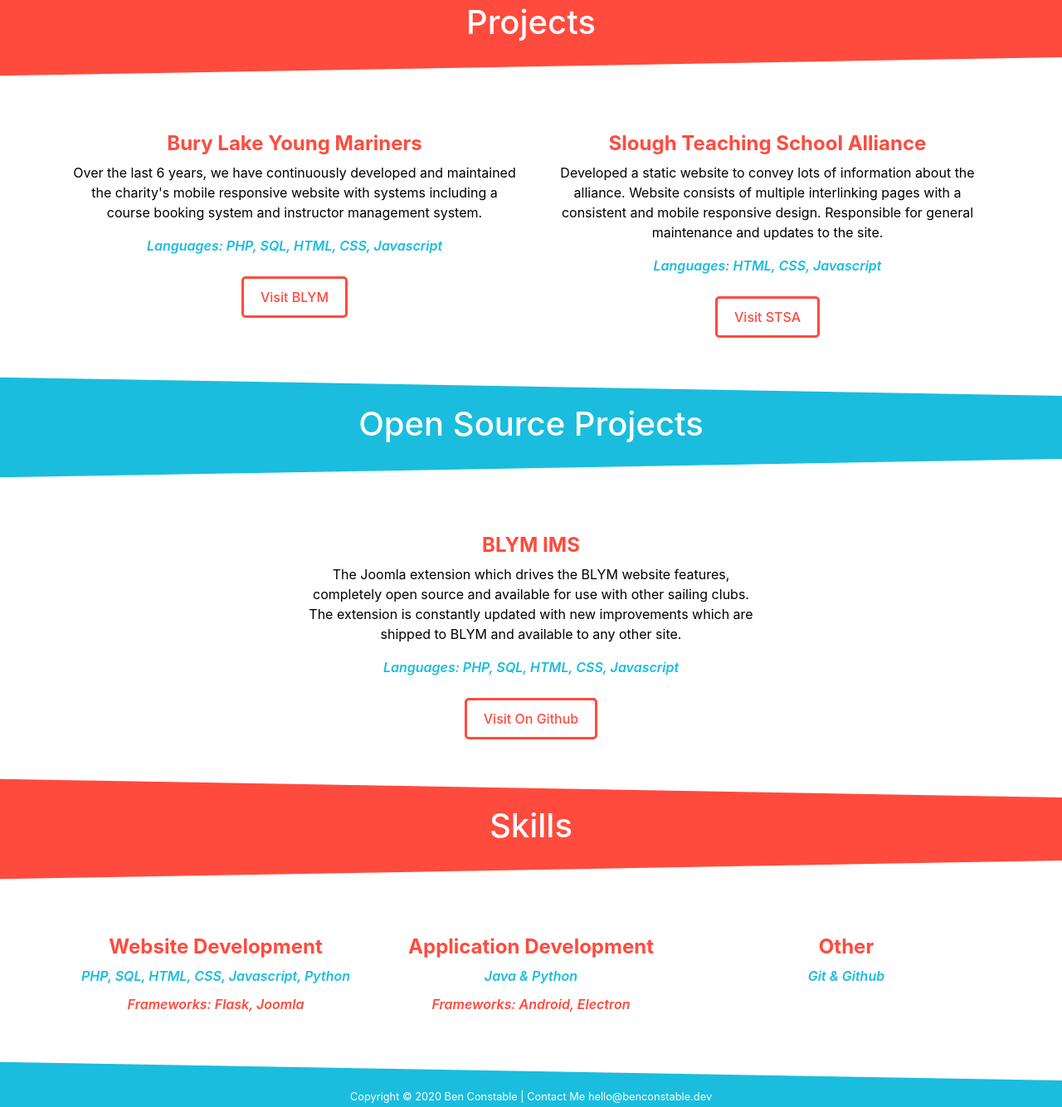
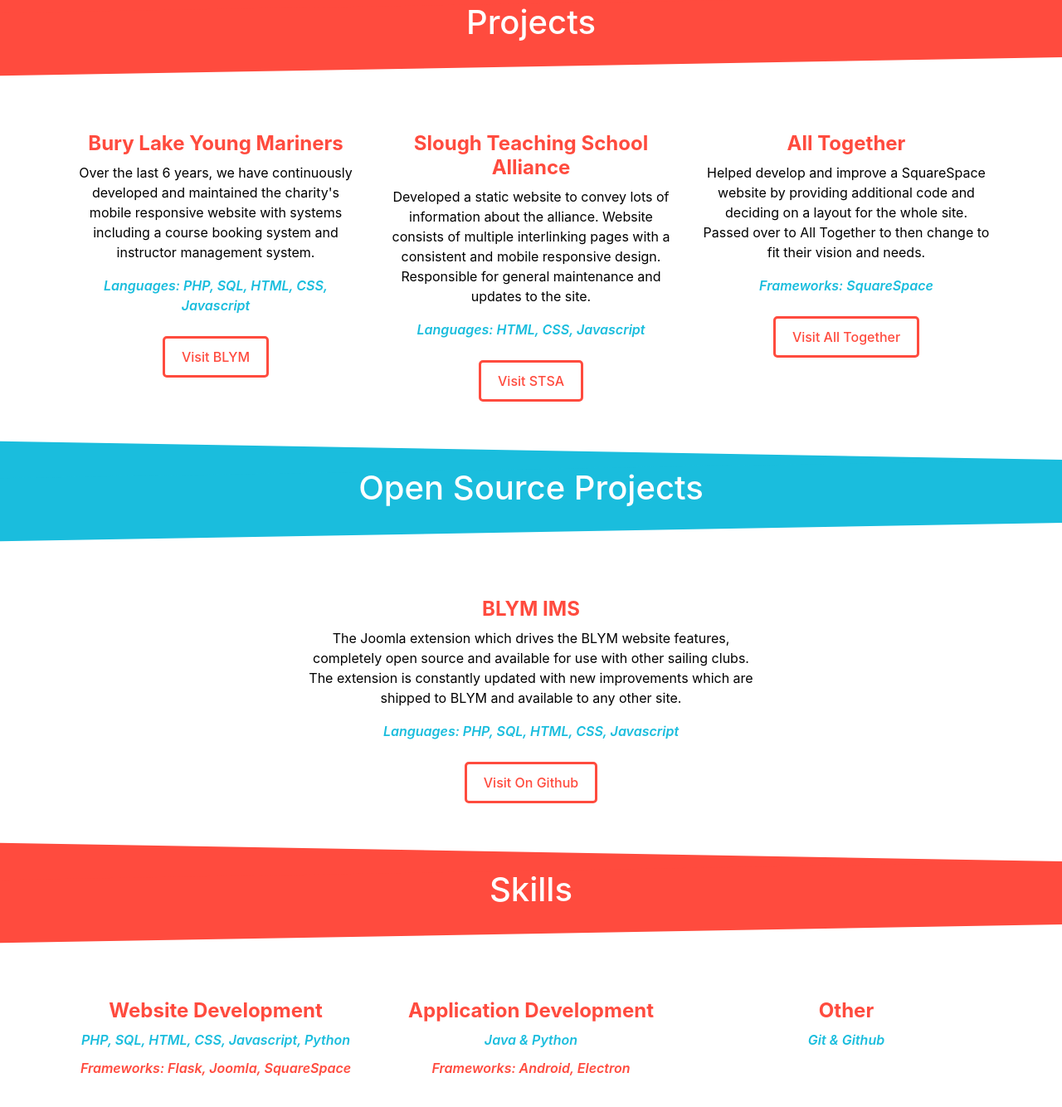
Before and after one commit to BenConstable9/benconstable.dev, a plain HTML site: page index.html in a window 1280 px wide. Shown: the part 1000-2334 px from the top of the page at 83% size. Drawn offline with nearby package versions, Linux system fonts and the light colour scheme.

Commit message:
Update personal website

```diff
--- a/index.html
+++ b/index.html
@@ -70,17 +70,23 @@
     <div id="projects" class="section">
         <div class="container">
             <div class="row">
-                <div class="col-lg-6">
+                <div class="col-lg-4">
                     <h4>Bury Lake Young Mariners</h4>
                     <p>Over the last 6 years, we have continuously developed and maintained the charity's mobile responsive website with systems including a course booking system and instructor management system.</p>
                     <p class="tech">Languages: PHP, SQL, HTML, CSS, Javascript</p>
                     <a href="https://blym.org.uk" class="square" target="_blank">Visit BLYM</a>
                 </div>
-                <div class="col-lg-6">
+                <div class="col-lg-4">
                     <h4>Slough Teaching School Alliance</h4>
                     <p>Developed a static website to convey lots of information about the alliance. Website consists of multiple interlinking pages with a consistent and mobile responsive design. Responsible for general maintenance and updates to the site.
                     <p class="tech">Languages: HTML, CSS, Javascript</p>
                     <a href="https://stsa.online" class="square" target="_blank">Visit STSA</a>
+                </div>
+                <div class="col-lg-4">
+                    <h4>All Together</h4>
+                    <p>Helped develop and improve a SquareSpace website by providing additional code and deciding on a layout for the whole site. Passed over to All Together to then change to fit their vision and needs.
+                    <p class="tech">Frameworks: SquareSpace</p>
+                    <a href="https://alltogether.company" class="square" target="_blank">Visit All Together</a>
                 </div>
             </div>
         </div>
@@ -113,7 +119,7 @@
                 <div class="col-lg-4">
                     <h4>Website Development</h4>
                     <p class="tech">PHP, SQL, HTML, CSS, Javascript, Python</p>
-                    <p class="frameworks">Frameworks: Flask, Joomla</p>
+                    <p class="frameworks">Frameworks: Flask, Joomla, SquareSpace</p>
                 </div>
                 <div class="col-lg-4">
                     <h4>Application Development</h4>
```
